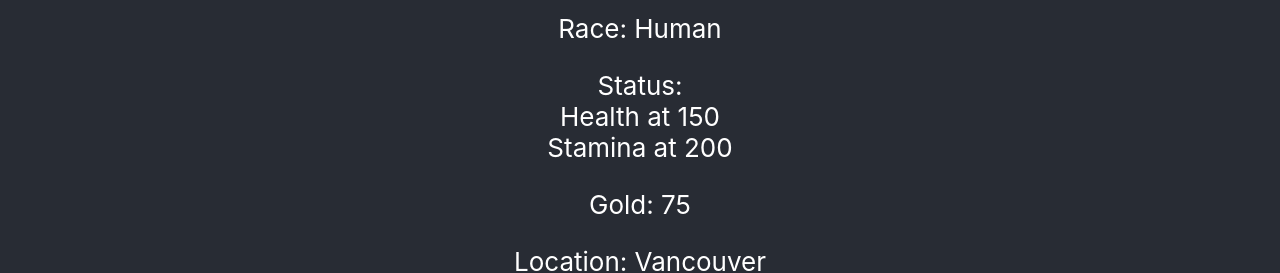
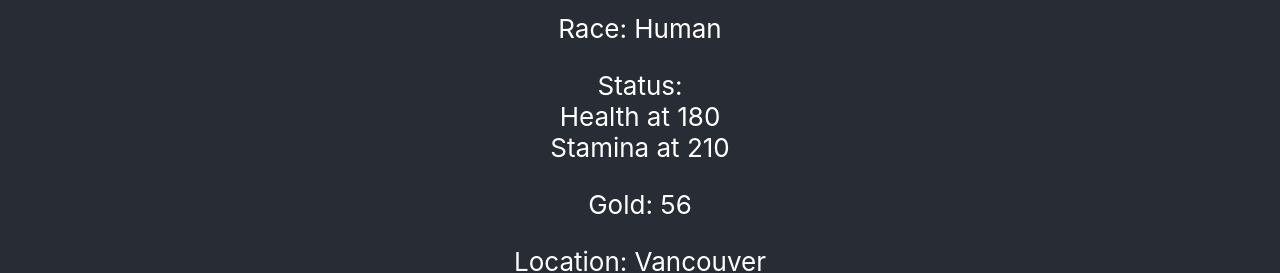
Before and after one commit to epfrndz/react-hooks-exploration, a React (Create React App) app: page / in a window 1280 px wide. Shown: the part 121-394 px from the top of the page. Built offline with nearby package versions, Linux system fonts and the light colour scheme; data requests are answered from the project's data file.

Commit message:
Changed code to show/save changes from/to db

```diff
--- a/db.json
+++ b/db.json
@@ -6,9 +6,9 @@
       "race": "Human",
       "status": "Full-Health",
       "location": "Vancouver",
-      "health": 150,
-      "stamina": 200,
-      "gold": 75,
+      "health": 180,
+      "stamina": 210,
+      "gold": 56,
       "comment": ""
     },
     {
--- a/src/App.js
+++ b/src/App.js
@@ -2,52 +2,7 @@ import React, { useState, useEffect } from 'react';
 import './App.css';
 import Character from './components/Character';
 
-const charArray = [
-  {
-    name: 'Mark',
-    race: 'Human',
-    status: 'Full-Health',
-    location: 'Vancouver',
-    health: 150,
-    stamina: 200,
-    gold: 75,
-    comment: ''
-  },
-  {
-    name: 'Goerge',
-    race: 'Demon',
-    status: 'Enraged',
-    location: 'Vancouver',
-    health: 150,
-    stamina: 200,
-    gold: 75,
-    comment: 'I\'m so ANGRY!!!!'
-  },
-  {
-    name: 'Angela',
-    race: 'Fairy',
-    status: 'Full-Health',
-    location: 'Vancouver',
-    health: 150,
-    stamina: 200,
-    gold: 75,
-    comment: ''
-  }
-];
 
-const listComp = () => {
-  return charArray.map((item, i) => <Character
-    key={i}
-    name={item.name}
-    race={item.race}
-    status={item.status}
-    location={item.location}
-    health={item.health}
-    stamina={item.stamina}
-    gold={item.gold}
-    comment={item.comment}
-  />);
-}
 
 export default function App() {
   const [title, setTitle] = useState('Player HUD');
@@ -96,6 +51,14 @@ export default function App() {
     setCharacters(newCharInfo)
   }
 
+  const listComp = () => {
+    return characters.map((item) => <Character
+      key={item.id}
+      charInfo={item}
+      updateCharInfo={updateCharacter}
+    />);
+  }
+
   console.log(characters)
 
   return (
--- a/src/components/Character.js
+++ b/src/components/Character.js
@@ -1,61 +1,63 @@
-import React, { useState } from 'react';
+import React from 'react';
 import './Character.css';
 
-const Character = (props) => {
-    // Name
-    const [name, setName] = useState(props.name)
+const Character = ({charInfo, updateCharInfo}) => {
 
-    // Health
-    const [health, setHealth] = useState(props.health)
-
-    // Stamina
-    const [stamina, setStamina] = useState(props.stamina)
-
-    // Gold
-    const [gold, setGold] = useState(props.gold)
-
-    // Location
-    const [location, setLocation] = useState(props.location)
-
-    // Comment
-    const [comment, setComment] = useState(props.comment)
 
     // Change location, reduce gold
     const changeLocation = (newLocation) => {
-        setLocation(newLocation)
-        setGold(parseInt(gold) - 1)
+        const newGold = parseInt(charInfo.gold) - 1
+        changeCharacterProperty({
+            location: newLocation,
+            gold: newGold
+        })
+    }
+
+    // Update character property
+    const changeCharacterProperty = (newPropsAndVals) => {
+        const newCharInfo = {...charInfo,
+            ...newPropsAndVals
+        }
+
+        updateCharInfo(newCharInfo)
     }
 
     return (
         <div>
-            <h2>{name}'s Bio:</h2>
-            <p>Race: {props.race}</p>
+            <h2>{charInfo.name}'s Bio:</h2>
+            <p>Race: {charInfo.race}</p>
             <p>Status: <br />
-                Health at {health}<br />
-                Stamina at {stamina}<br />
+                Health at {charInfo.health}<br />
+                Stamina at {charInfo.stamina}<br />
             </p>
-            <p>Gold: {gold}</p>
-            <p>Location: {location}</p>
-            <p className={props.comment ? 'visible' : 'hidden'}>Comment: {comment}</p>
+            <p>Gold: {charInfo.gold}</p>
+            <p>Location: {charInfo.location}</p>
+            <p className={charInfo.comment ? 'visible' : 'hidden'}>Comment: {charInfo.comment}</p>
 
             <button onClick={() => {
-                setHealth(parseInt(health) + 10);
-                setGold(parseInt(gold) - 2);
+                changeCharacterProperty({
+                    health: parseInt(charInfo.health) + 10,
+                    gold: parseInt(charInfo.gold) - 2
+                });
             }}>
                 Add 10 health (Costs 2 Gold)
             </button>
             <br />
             <button onClick={() => {
-                setStamina(parseInt(stamina) + 5);
-                setGold(parseInt(gold) - 1);
+                changeCharacterProperty({
+                    stamina: parseInt(charInfo.stamina) + 5,
+                    gold: parseInt(charInfo.gold) - 1
+                });
             }}>
                 Add 5 stamina (Costs 1 Gold)
             </button>
             <br />
             <button onClick={() => {
-                setGold(parseInt(gold) + 3);
-                setHealth(parseInt(health) - 10);
-                setStamina(parseInt(stamina) - 5);
+                changeCharacterProperty({
+                    gold: parseInt(charInfo.gold) + 3,
+                    health: parseInt(charInfo.health) - 10,
+                    stamina: parseInt(charInfo.stamina) - 5
+                })
             }}>
                 Add 3 gold (Costs 10 Health and 5 Stamina)
             </button>
@@ -66,14 +68,18 @@ const Character = (props) => {
             <input
                 type="text"
                 id="nameChange"
-                onChange={(e) => setName(e.target.value)}
+                onChange={(e) => {
+                    changeCharacterProperty({name: e.target.value})
+                }}
             />
-            <div className={comment ? 'visible' : 'hidden'}>
+            <div className={charInfo.comment ? 'visible' : 'hidden'}>
                 <label htmlFor="commentChange">Change Comment: </label><br />
                 <input
                     type="text"
                     id="commentChange"
-                    onChange={(e) => setComment(e.target.value)}
+                    onChange={(e) => {
+                        changeCharacterProperty({comment: e.target.value})
+                    }}
                 />
             </div>
 
```
